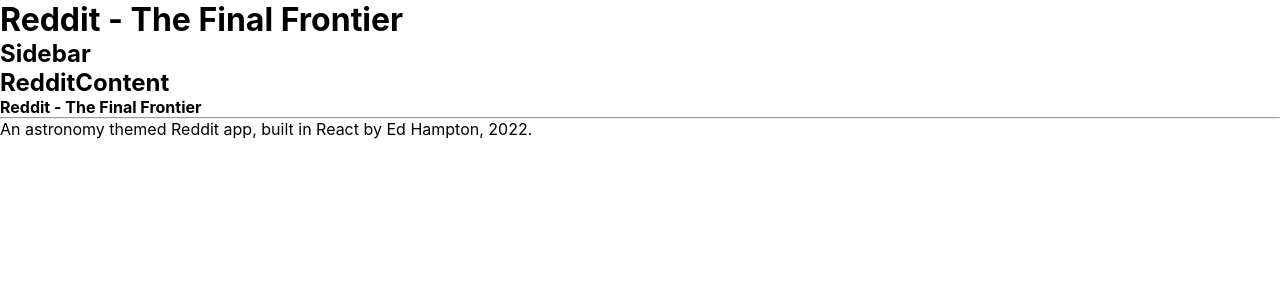
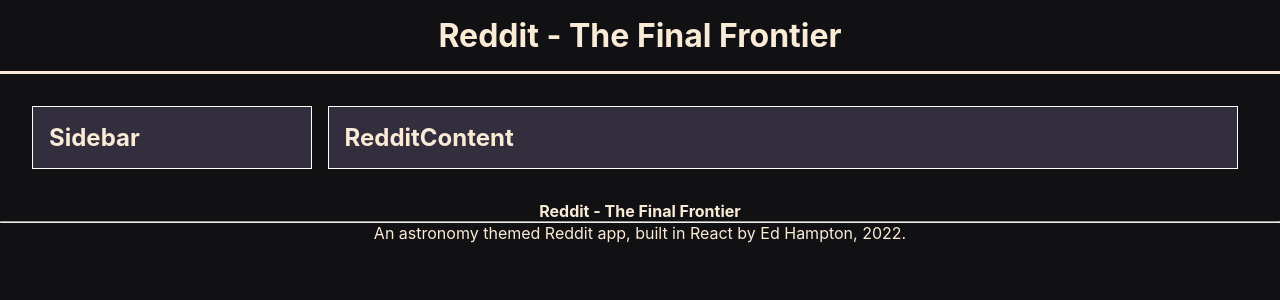
Before and after one commit to CanterburyEd23/Reddit---Final-Frontier, a React (Create React App) app: page / in a window 1280 px wide. Shown: the top 300 px of the page. Built offline with nearby package versions, Linux system fonts and the light colour scheme.

Commit message:
add initial layout  styling

```diff
--- a/src/app/App.css
+++ b/src/app/App.css
@@ -1,8 +1,50 @@
 /* Reddit - The Final Frontier - External Stylesheet */
-/* border-box style */
 
+/* border-box style, and general styling for whole page */
 * {
     box-sizing: border-box;
     margin: 0;
     padding: 0;
 }
+
+/* whole page styling */
+body {
+    color: antiquewhite;
+    background-color: rgb(17, 16, 19);
+}
+
+header {
+    text-align: center;
+    width: 100%;
+    border-bottom: 3px solid antiquewhite;
+    padding: 1rem;
+}
+
+main {
+    width: 98%;
+    background-color: rgb(17, 16, 19);
+    display: flex;
+    padding: 1rem;
+    margin: 0.5rem;
+    justify-content: space-around;
+}
+
+.sidebar {
+    width: 23%;
+    background-color:  rgb(51, 46, 61);
+    border: 1px solid white;
+    padding: 1rem;
+    margin: 0.5rem;
+}
+
+.redditContent {
+    width: 75%;
+    background-color:  rgb(51, 46, 61);
+    border: 1px solid white;
+    padding: 1rem;
+    margin: 0.5rem;
+}
+
+footer {
+    text-align: center;
+}
--- a/src/features/redditContent.js
+++ b/src/features/redditContent.js
@@ -2,7 +2,7 @@
 
 const RedditContent = () => {
     return (
-        <div className="reactContainer">
+        <div className="redditContent">
             <h2>RedditContent</h2>
         </div>
     );
--- a/src/features/sidebar.js
+++ b/src/features/sidebar.js
@@ -2,7 +2,7 @@
 
 const Sidebar = () => {
     return (
-        <div className="reactContainer">
+        <div className="sidebar">
             <h2>Sidebar</h2>
         </div>
     );
```
